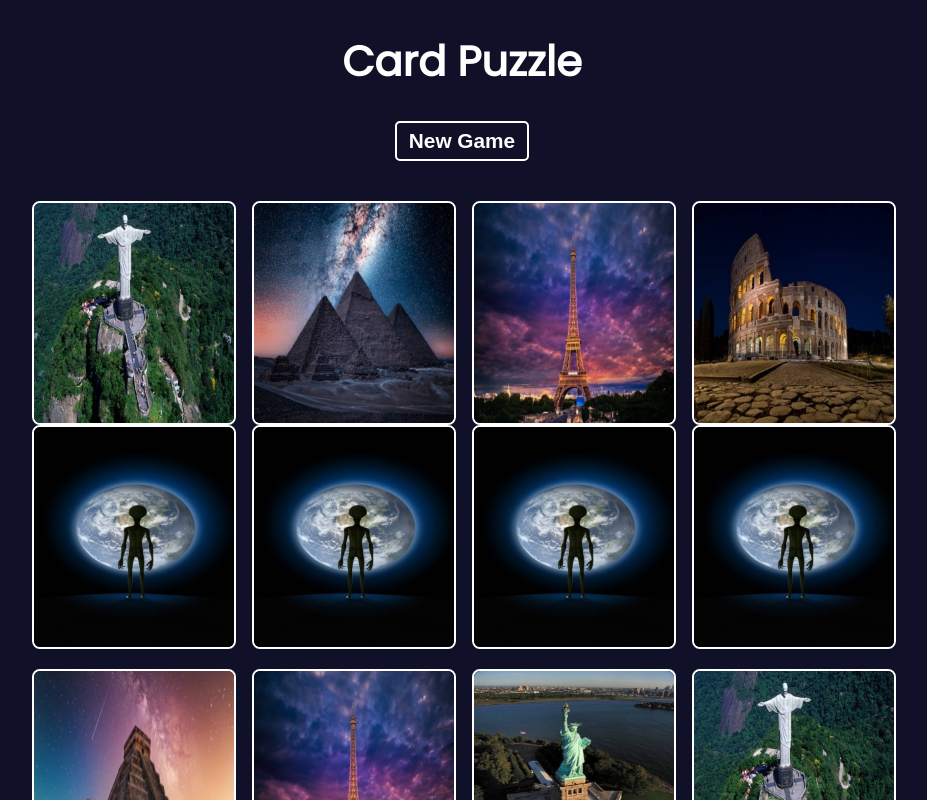
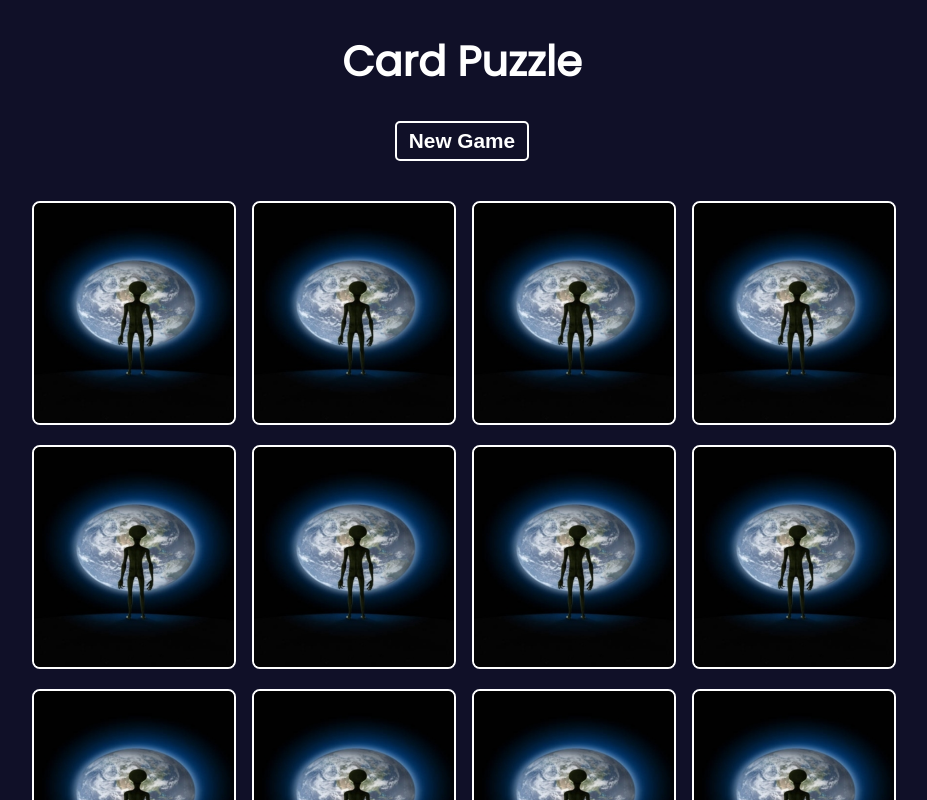
Before and after one commit to Godwyneben/memory_puzzle, a React (Create React App) app: page / in a window 1280 px wide. Both pictures are taken after a click on the button "New Game". Shown: the top 800 px of the page, without its empty margins (178-1105 px from the left). Built offline with nearby package versions, Linux system fonts and the light colour scheme.

Commit message:
app updated

```diff
--- a/src/App.jsx
+++ b/src/App.jsx
@@ -72,7 +72,11 @@
 
       <div className="card-grid">
         {cards.map(card => (
-          <SingleCard key={card.id} card={card} handleChoice={handleChoice} />
+          <SingleCard key={card.id}
+          card={card}
+          handleChoice={handleChoice}
+          flipped={card === choiceOne || card === choiceTwo || card.matched}
+          />
         ))}
       </div>
     </div>
--- a/src/components/SingleCard.css
+++ b/src/components/SingleCard.css
@@ -8,3 +8,13 @@
     border: 2px solid #fff;
     border-radius: 8px;
 }
+
+/* front of card  */
+.card .front{
+    transform: rotateY(90deg);
+    position: absolute;
+}
+
+.flipped .front{
+    transform: rotate(0deg);
+}
--- a/src/components/SingleCard.js
+++ b/src/components/SingleCard.js
@@ -1,5 +1,5 @@
 import './SingleCard.css'
-export default function singleCard({ card, handleChoice }) {
+export default function singleCard({ card, handleChoice, flipped }) {
 
   const handleClick  = () => {
     handleChoice(card)
@@ -7,7 +7,7 @@
 
   return (
     <div className="card">
-        <div>
+        <div className={flipped ? "flipped" : ""} >
           <img src={card.src} alt="card front" className="front"/>
           <img src="/img/cover.jpg"
           alt="card back"
```
